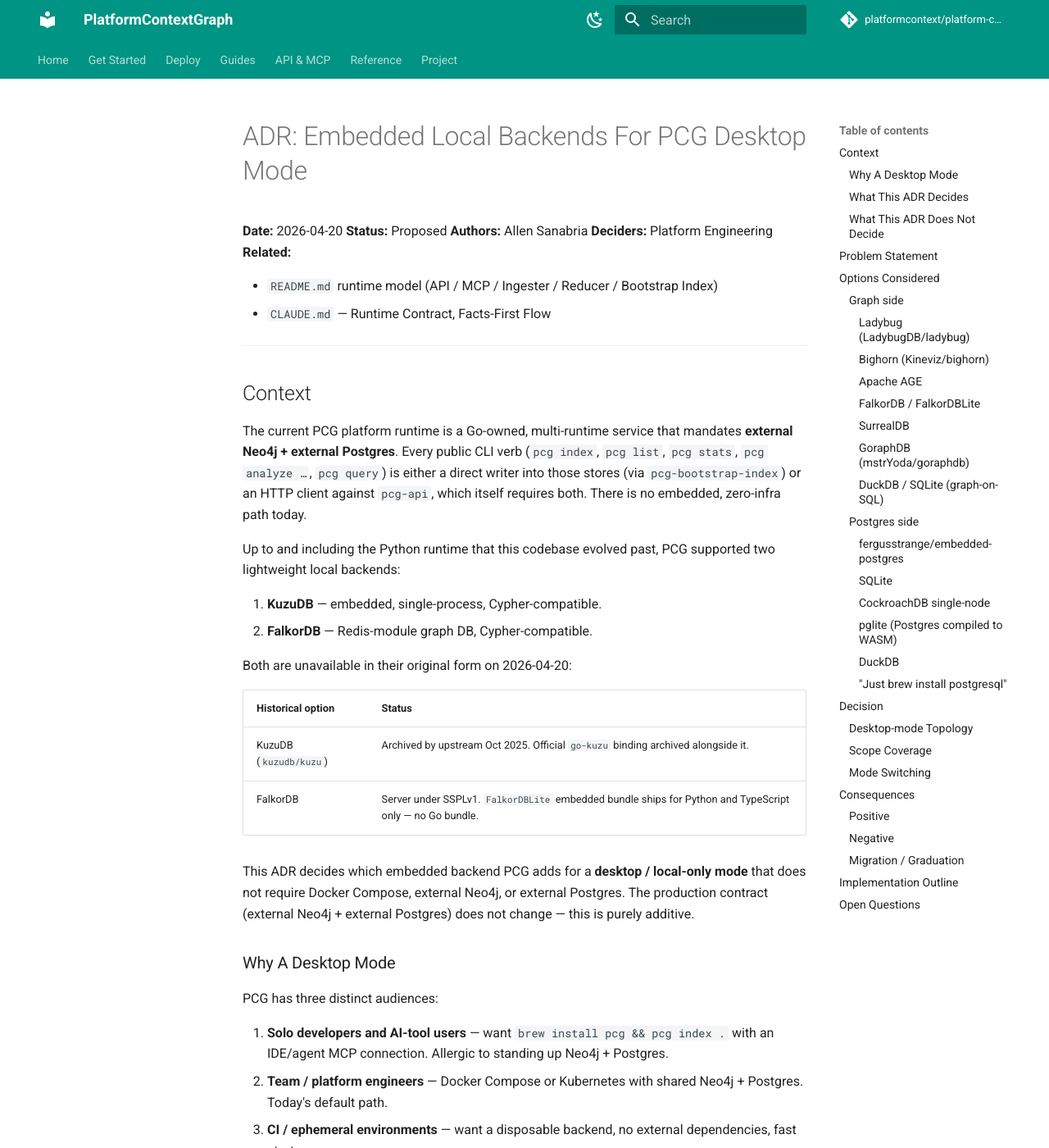
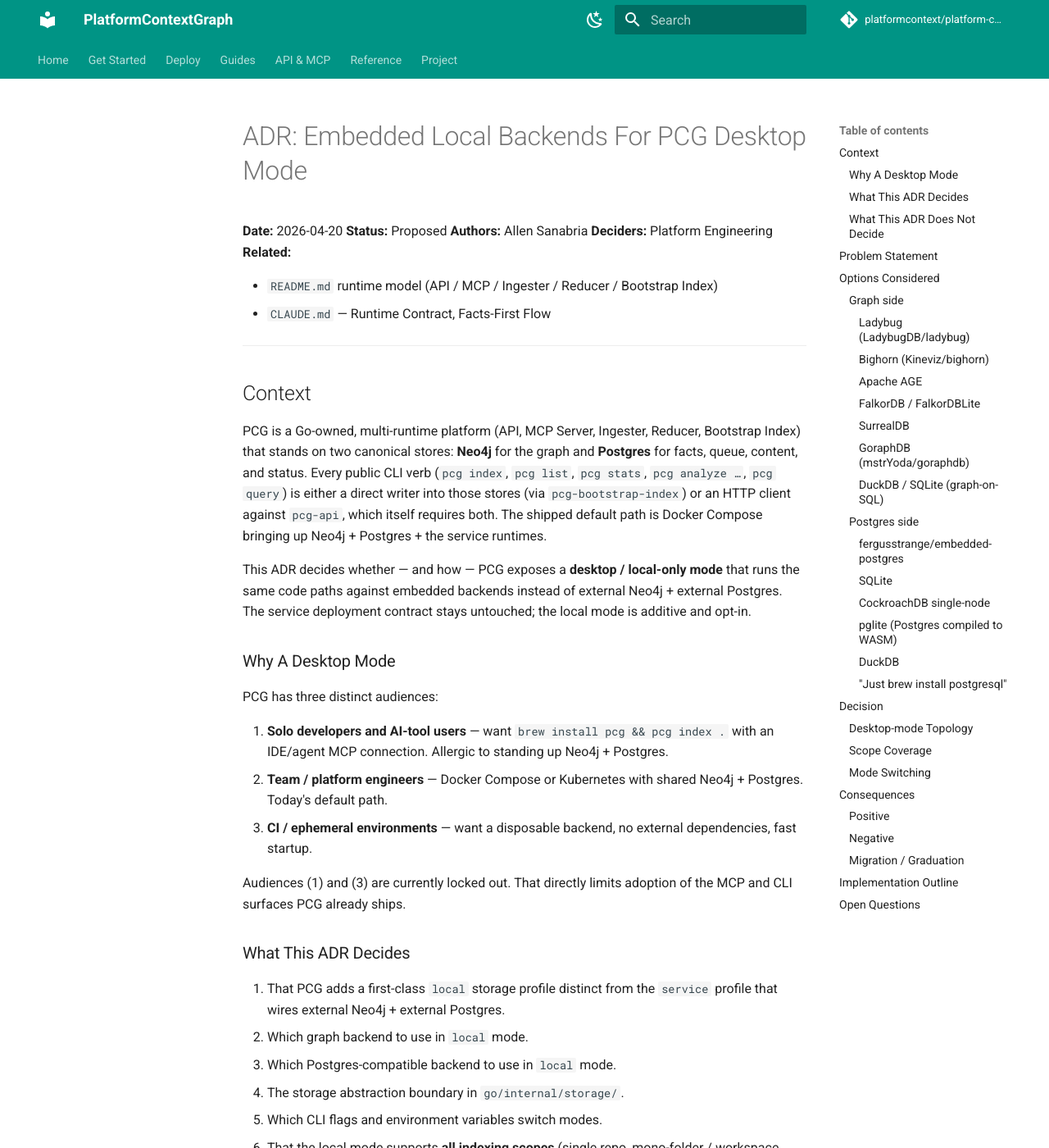
Before and after one commit to platformcontext/platform-context-graph, an MkDocs documentation site: the page built from docs/docs/adrs/2026-04-20-embedded-local-backends-desktop-mode.md, in a window 1280 px wide and 1400 px high. Shown: the whole window at 82% size. Built offline with MkDocs 1.6.1 and Material for MkDocs 9.7.7, drawn with Linux system fonts in a browser that asks for light colours; comment, search, counter and statistics services are not loaded; some of the changed text lies outside the part shown.

Commit message:
docs(adr): rewrite desktop-mode ADR context for fresh-repo framing
Drop past-tense and historical-fork language from the embedded-backends ADR.
Context now states the current Go runtime and what this ADR adds, without
referencing prior Python support or KuzuDB/FalkorDB history. Rejection
rationales for FalkorDB and for disallowed library surfaces stand on their
own licensing/language-binding facts.

```diff
--- a/docs/docs/adrs/2026-04-20-embedded-local-backends-desktop-mode.md
+++ b/docs/docs/adrs/2026-04-20-embedded-local-backends-desktop-mode.md
@@ -13,30 +13,19 @@
 
 ## Context
 
-The current PCG platform runtime is a Go-owned, multi-runtime service that
-mandates **external Neo4j + external Postgres**. Every public CLI verb
-(`pcg index`, `pcg list`, `pcg stats`, `pcg analyze …`, `pcg query`) is
-either a direct writer into those stores (via `pcg-bootstrap-index`) or an
-HTTP client against `pcg-api`, which itself requires both. There is no
-embedded, zero-infra path today.
+PCG is a Go-owned, multi-runtime platform (API, MCP Server, Ingester,
+Reducer, Bootstrap Index) that stands on two canonical stores: **Neo4j**
+for the graph and **Postgres** for facts, queue, content, and status.
+Every public CLI verb (`pcg index`, `pcg list`, `pcg stats`,
+`pcg analyze …`, `pcg query`) is either a direct writer into those stores
+(via `pcg-bootstrap-index`) or an HTTP client against `pcg-api`, which
+itself requires both. The shipped default path is Docker Compose
+bringing up Neo4j + Postgres + the service runtimes.
 
-Up to and including the Python runtime that this codebase evolved past, PCG
-supported two lightweight local backends:
-
-1. **KuzuDB** — embedded, single-process, Cypher-compatible.
-2. **FalkorDB** — Redis-module graph DB, Cypher-compatible.
-
-Both are unavailable in their original form on 2026-04-20:
-
-| Historical option | Status |
-| --- | --- |
-| KuzuDB (`kuzudb/kuzu`) | Archived by upstream Oct 2025. Official `go-kuzu` binding archived alongside it. |
-| FalkorDB | Server under SSPLv1. `FalkorDBLite` embedded bundle ships for Python and TypeScript only — no Go bundle. |
-
-This ADR decides which embedded backend PCG adds for a **desktop / local-only
-mode** that does not require Docker Compose, external Neo4j, or external
-Postgres. The production contract (external Neo4j + external Postgres) does
-not change — this is purely additive.
+This ADR decides whether — and how — PCG exposes a **desktop / local-only
+mode** that runs the same code paths against embedded backends instead of
+external Neo4j + external Postgres. The service deployment contract stays
+untouched; the local mode is additive and opt-in.
 
 ### Why A Desktop Mode
 
@@ -93,8 +82,7 @@
 - MUST be permissively licensed (Apache-2.0, MIT, BSD). **No SSPL, no
   BSL, no AGPL** on core runtime dependencies.
 - MUST have working Go integration in 2026 (native, cgo, or first-party
-  Go SDK). Taking on fork-and-port work for a Python-only library is
-  disallowed.
+  Go SDK). Libraries without a Go-usable surface are disallowed.
 - MUST support PCG's real scope: a 20-repo mono-folder must not be a
   failure mode. Reference point: PCG production runs 878+ repos; one
   mono-folder is a small fraction of that but already produces millions
@@ -162,10 +150,9 @@
 
 #### FalkorDB / FalkorDBLite
 
-- Core server under SSPLv1. Embedded `FalkorDBLite` bundle ships only
-  for Python and TypeScript; no Go path. SSPL is incompatible with
-  PCG's current positioning, and PCG will not build a Go embedded
-  bundle on top of a copyleft core.
+- Core server under SSPLv1. Embedded `FalkorDBLite` bundle has no Go
+  distribution. SSPL is incompatible with the permissive-licensing
+  constraint above.
 - **Decision: rejected.**
 
 #### SurrealDB
```
